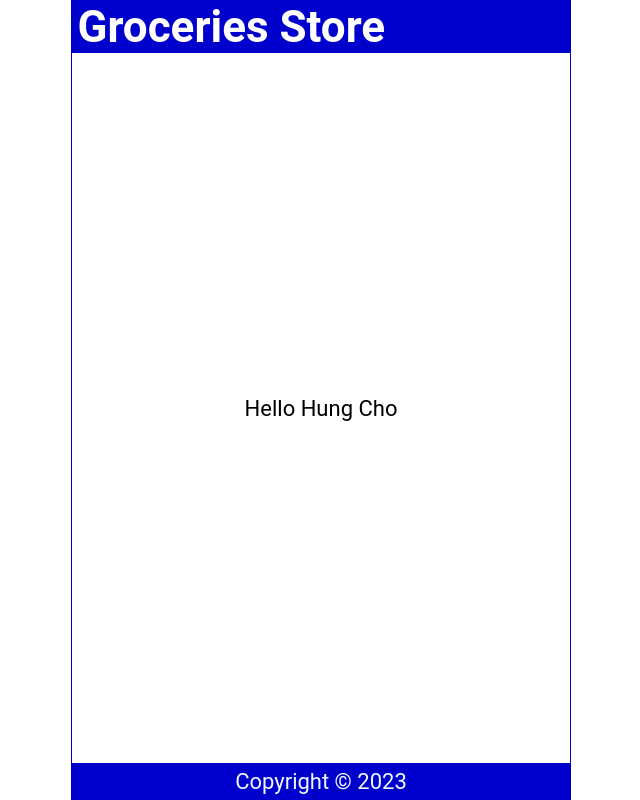
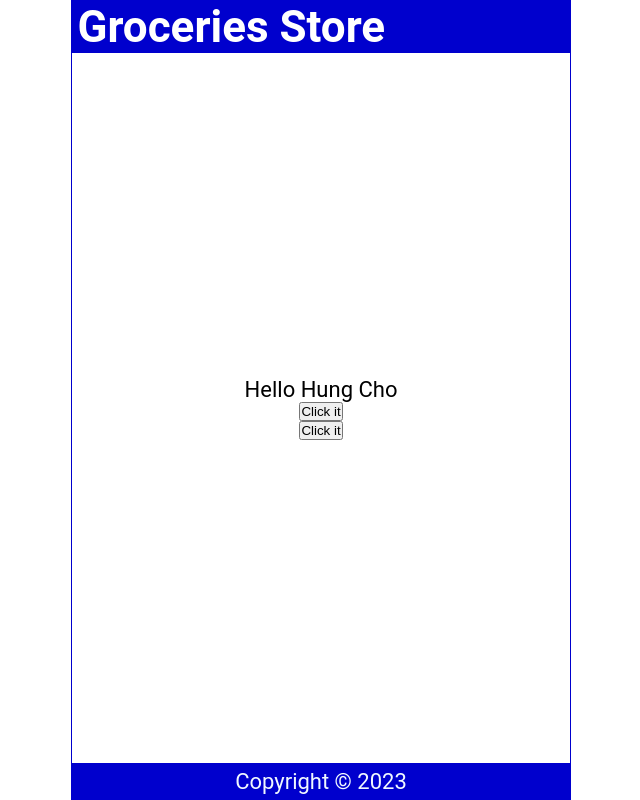
Before and after one commit to datxuantran/reactjs, a React (Create React App) app in the folder 01tut/: page / in a window 1280 px wide. Shown: the whole page, without its empty margins (319-959 px from the left). Built offline with nearby package versions, Linux system fonts and the light colour scheme.

Commit message:
handler event

```diff
--- a/01tut/src/Main.js
+++ b/01tut/src/Main.js
@@ -6,9 +6,19 @@ const Main = () => {
     const index = Math.floor(Math.random() * 3);
     return names[index];
   };
+
+  const handleClick = ()=>{
+    console.log("You clicked it")
+  }
+
+  const handleClickParams = (name)=>{
+    console.log(`${name} was clicked`)
+  }
   return (
     <main>
       <p>Hello {handleNameChange()}</p>
+      <button onClick={handleClick}>Click it</button>
+      <button onClick={() => handleClickParams("Dat")}>Click it</button>
     </main>
   );
 };
```
